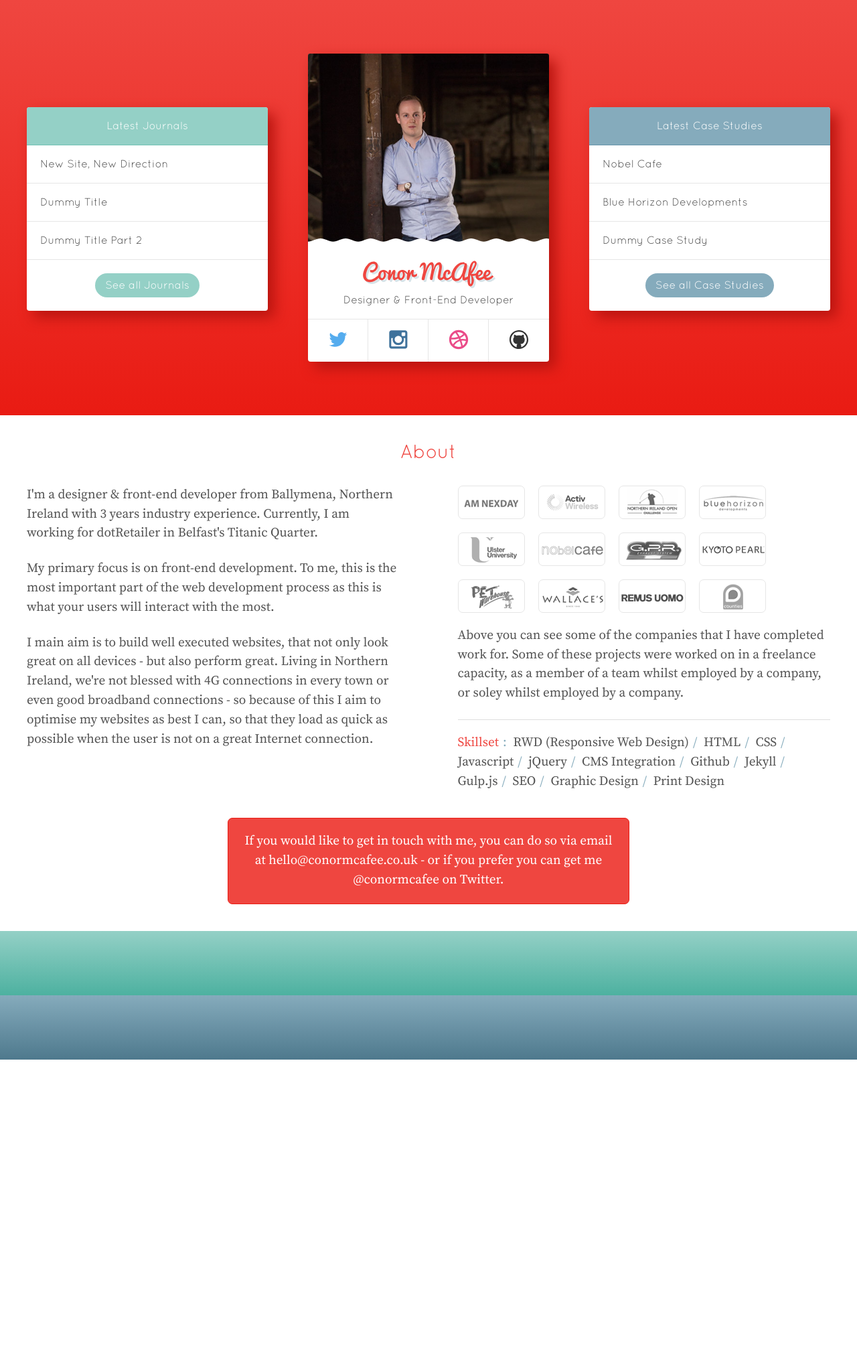
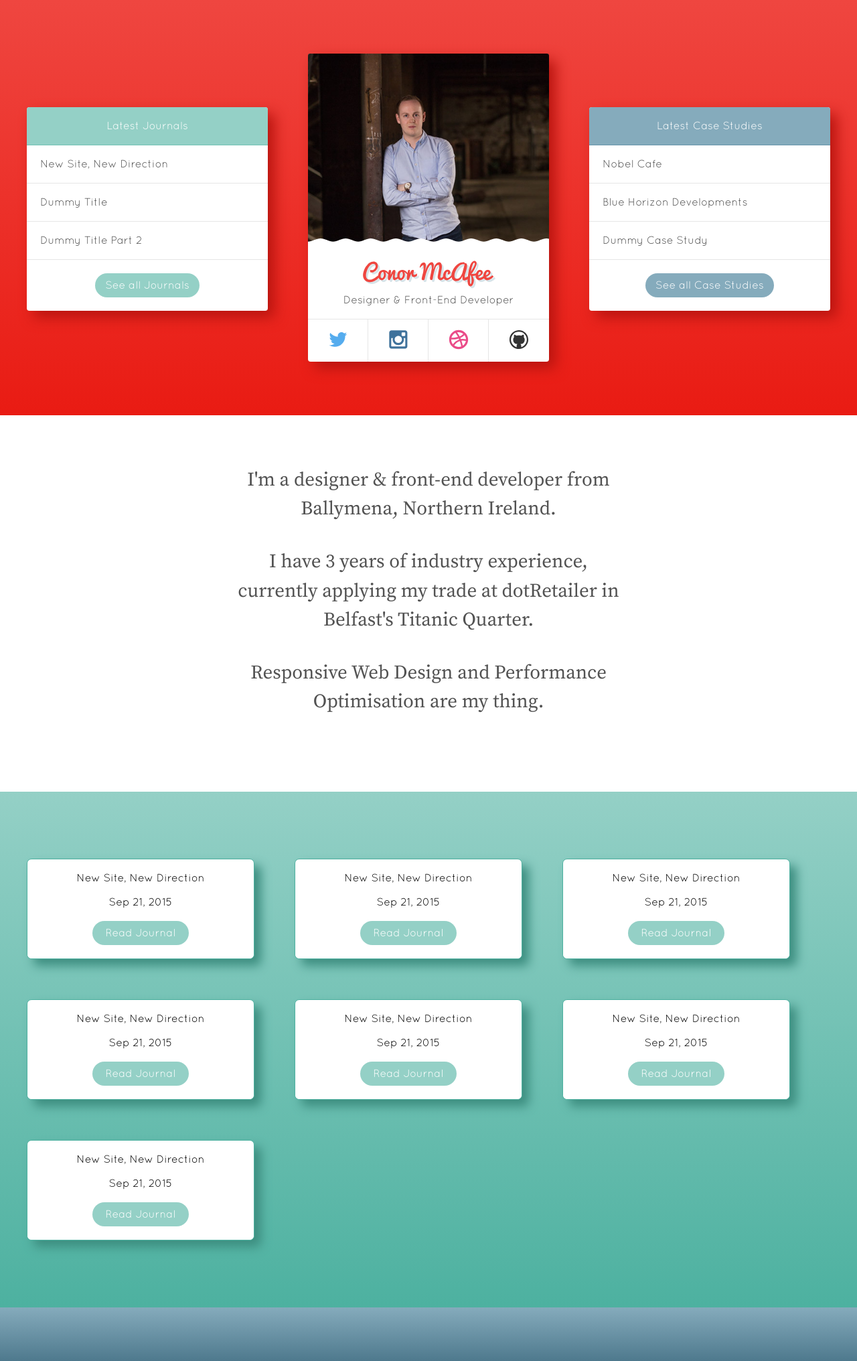
Before and after one commit to conormcafee/conormcafee.github.io, a Jekyll site: the page built from index2.html, in a window 1280 px wide. Shown: the whole page at 67% size. Built offline with Jekyll 4.4.1, drawn with Linux system fonts in a browser that asks for light colours; comment, search, counter and statistics services are not loaded; before the commit the page ends 1582 px from its top, so only the background shows below that.

Commit message:
Overhaul
Changes

```diff
--- a/build/sass/_about.scss
+++ b/build/sass/_about.scss
@@ -81,9 +81,9 @@
 
 .about__text  {
 	@include base;
-	@include font-size(1.2);
-	line-height: em(24);
-	margin-bottom: em(20);
+	@include font-size(1.1);
+	line-height: em(28);
+	margin-bottom: em(30);
 }
 
 .about__link {
--- a/index2.html
+++ b/index2.html
@@ -61,21 +61,23 @@ description: I'm a Designer &amp; Front-End Developer from Ballymena Northen Ire
 
   <div class="wrapper">
 
-  <h1 class="leading-title">About</h1>
+    <div class="bio bio--centre">
 
-  <div class="about-col about-col--half">
+      <p class="bio__text">I'm a designer &amp; front-end developer from Ballymena, Northern Ireland.</p>
 
-    <p class="about__text">I'm a designer &amp; front-end developer from Ballymena, Northern Ireland with 3 years industry experience.  Currently, I am working for dotRetailer in Belfast's Titanic Quarter.</p>
+      <p class="bio__text">I have 3 years of industry experience, currently applying my trade at dotRetailer in Belfast's Titanic Quarter.</p>
 
-    <p class="about__text">My primary focus is on front-end development.  To me, this is the most important part of the web development process as this is what your users will interact with the most.</p>
+      <p class="bio__text">Responsive Web Design and Performance Optimisation are my thing.</p>
 
-    <p class="about__text">I main aim is to build well executed websites, that not only look great on all devices - but also perform great.  Living in Northern Ireland, we're not blessed with 4G connections in every town or even good broadband connections - so because of this I aim to optimise my websites as best I can, so that they load as quick as possible when the user is not on a great Internet connection.</p>
+    </div>
 
-  </div>
+    <div class="bio bio--half">
 
-  <div class="about-col about-col--half">
+    <p class="bio__text"></p>
 
-    <div class="sprite" data-sprite="amnexday"></div>
+    </div>
+
+    <!--<div class="sprite" data-sprite="amnexday"></div>
     <div class="sprite" data-sprite="activwireless"></div>
     <div class="sprite" data-sprite="ni-open"></div>
     <div class="sprite" data-sprite="blue-horizon-developments"></div>
@@ -86,32 +88,7 @@ description: I'm a Designer &amp; Front-End Developer from Ballymena Northen Ire
     <div class="sprite" data-sprite="pet-warehouse"></div>
     <div class="sprite" data-sprite="wallaces"></div>
     <div class="sprite" data-sprite="remus"></div>
-    <div class="sprite" data-sprite="counties"></div>
-
-    <div class="clearfix"></div>
-
-    <p class="about__text">Above you can see some of the companies that I have completed work for.  Some of these projects were worked on in a freelance capacity, as a member of a team whilst employed by a company, or soley whilst employed by a company.</p>
-
-    <hr class="about__hr" />
-
-    <ul class="about__list">
-      <li class="about__list-item about--first-item">Skillset</li>
-    {% for skill in site.data.skills %}
-      <li class="about__list-item">{{ skill.name }}</li>
-    {% endfor %}
-    </ul>
-
-  </div>
-
-  <div class="about-col about-col--full">
-
-    <div class="about__box">
-
-      <p class="about__text">If you would like to get in touch with me, you can do so via email at <a href="mailto:hello@conormcafee.co.uk" title="Email Conor">hello@conormcafee.co.uk</a> - or if you prefer you can get me <a href="http://www.twitter.com/conormcafee" title="Tweet or follow Conor">@conormcafee</a> on Twitter.</p>
-
-    </div>
-
-  </div>
+    <div class="sprite" data-sprite="counties"></div>-->
 
   </div>
 
@@ -119,13 +96,97 @@ description: I'm a Designer &amp; Front-End Developer from Ballymena Northen Ire
 
 <section class="journal" id="journal">
 
-<p>&nbsp;</p>
+<div class="wrapper">
+
+  <div class="journal--">
+
+  {% for post in site.categories.journal %}
+  <div class="journal-card">
+    <div class="journal-card__top">
+      <a href="{{ post.url | prepend: site.baseurl }}">{{ post.title }}</a>
+    </div>
+    <div class="journal-card__bottom">
+      <p>{{ post.date | date: "%b %-d, %Y" }}</p>
+      <a href="{{ post.url | prepend: site.baseurl }}" class="journal-card__read">Read Journal</a>
+    </div>
+  </div>
+
+  <div class="journal-card">
+    <div class="journal-card__top">
+      <a href="{{ post.url | prepend: site.baseurl }}">{{ post.title }}</a>
+    </div>
+    <div class="journal-card__bottom">
+      <p>{{ post.date | date: "%b %-d, %Y" }}</p>
+      <a href="{{ post.url | prepend: site.baseurl }}" class="journal-card__read">Read Journal</a>
+    </div>
+  </div>
+
+  <div class="journal-card">
+    <div class="journal-card__top">
+      <a href="{{ post.url | prepend: site.baseurl }}">{{ post.title }}</a>
+    </div>
+    <div class="journal-card__bottom">
+      <p>{{ post.date | date: "%b %-d, %Y" }}</p>
+      <a href="{{ post.url | prepend: site.baseurl }}" class="journal-card__read">Read Journal</a>
+    </div>
+  </div>
+
+  <div class="journal-card">
+    <div class="journal-card__top">
+      <a href="{{ post.url | prepend: site.baseurl }}">{{ post.title }}</a>
+    </div>
+    <div class="journal-card__bottom">
+      <p>{{ post.date | date: "%b %-d, %Y" }}</p>
+      <a href="{{ post.url | prepend: site.baseurl }}" class="journal-card__read">Read Journal</a>
+    </div>
+  </div>
+
+  <div class="journal-card">
+    <div class="journal-card__top">
+      <a href="{{ post.url | prepend: site.baseurl }}">{{ post.title }}</a>
+    </div>
+    <div class="journal-card__bottom">
+      <p>{{ post.date | date: "%b %-d, %Y" }}</p>
+      <a href="{{ post.url | prepend: site.baseurl }}" class="journal-card__read">Read Journal</a>
+    </div>
+  </div>
+
+  <div class="journal-card">
+    <div class="journal-card__top">
+      <a href="{{ post.url | prepend: site.baseurl }}">{{ post.title }}</a>
+    </div>
+    <div class="journal-card__bottom">
+      <p>{{ post.date | date: "%b %-d, %Y" }}</p>
+      <a href="{{ post.url | prepend: site.baseurl }}" class="journal-card__read">Read Journal</a>
+    </div>
+  </div>
+
+  <div class="journal-card">
+    <div class="journal-card__top">
+      <a href="{{ post.url | prepend: site.baseurl }}">{{ post.title }}</a>
+    </div>
+    <div class="journal-card__bottom">
+      <p>{{ post.date | date: "%b %-d, %Y" }}</p>
+      <a href="{{ post.url | prepend: site.baseurl }}" class="journal-card__read">Read Journal</a>
+    </div>
+  </div>
+  {% endfor %}
+
+  </div>
+
+  <!--<div class="journal--">
+
+    <p>Test</p>
+
+  </div>-->
+
+</div>
 
 </section>
 
 <section class="case-studies" id="case-studies">
 
-<p>&nbsp;</p>
+
 
 </section>
 
```
Also changed, not shown: build/sass/homepage/_index.scss (+87 -38 lines), production/css/main.css (+73 -41 lines), assets/images/archive/waves-journal-2.svg (added), production/css/main.min.css.
